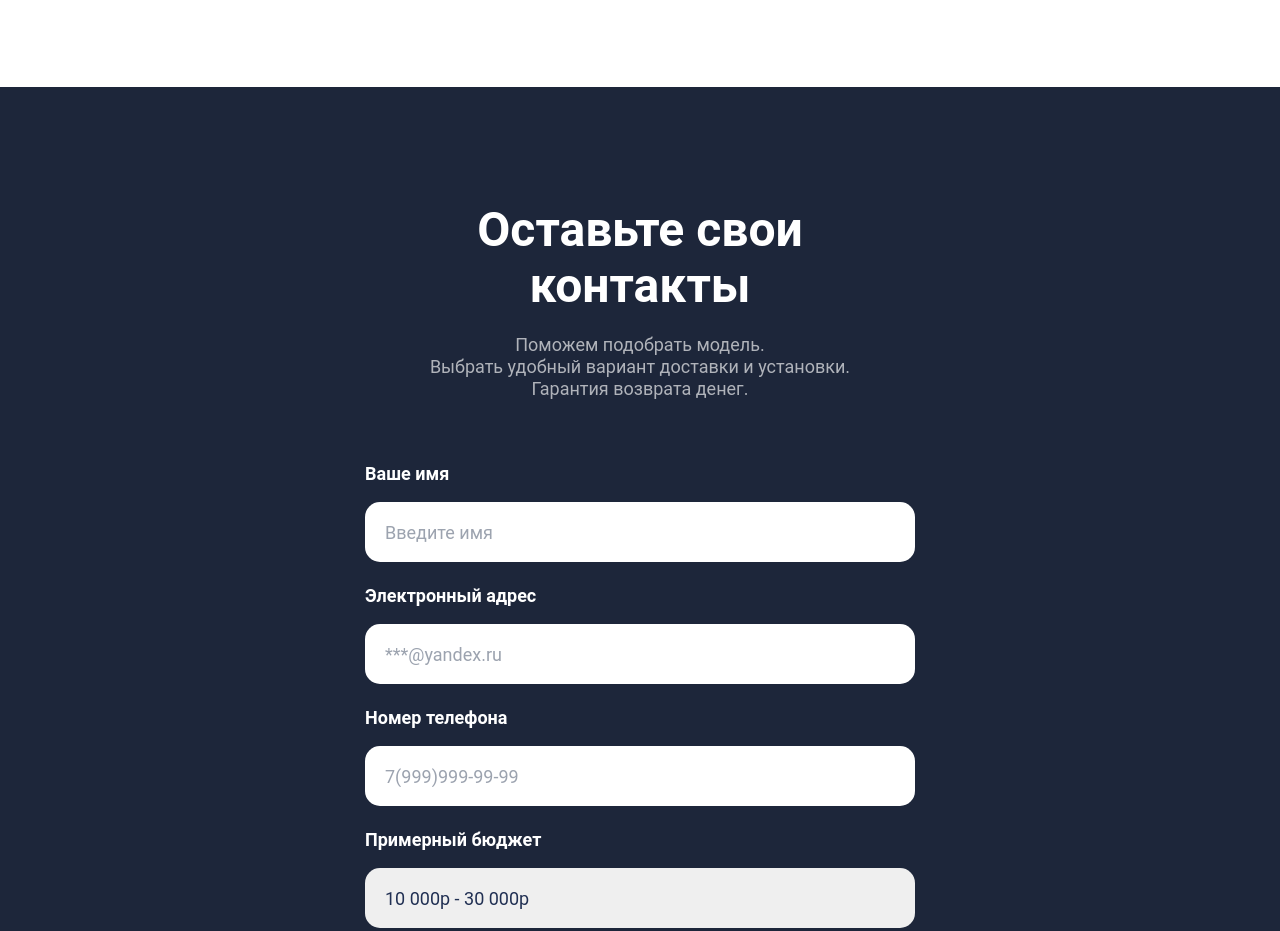
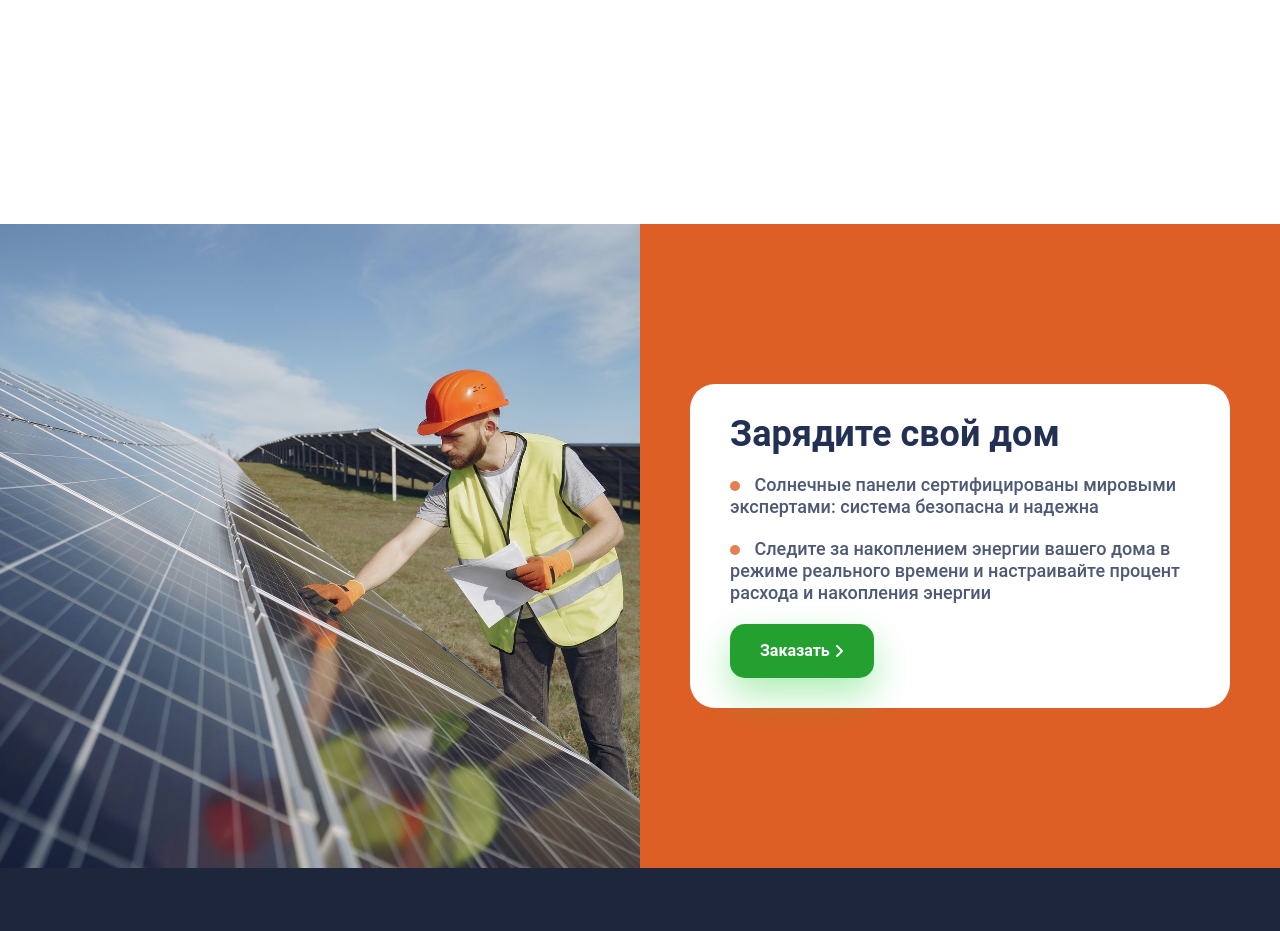
Before and after one commit to Musagigi/layout5, a website built with Vite: page src/index.html in a window 1280 px wide. Shown: the part 1508-2439 px from the top of the page. Built offline with nearby package versions, Linux system fonts and the light colour scheme.

Commit message:
сдлеал section promo, исправил features, about, header

```diff
--- a/src/css/main.css
+++ b/src/css/main.css
@@ -32,7 +32,7 @@
 	}
 
 	.flex-jb-ic {
-		@apply flex justify-between items-center;
+		@apply flex justify-evenly items-center;
 	}
 
 	.padding-md {
--- a/src/index.html
+++ b/src/index.html
@@ -10,7 +10,9 @@
 	</head>
 	<body class="overflow-x-hidden">
 		<div class="max-sm:max-w-none">
-			<header class="flex-jb-ic p-2.5 sticky top-[0] z-[1] bg-darkWhite md:p-5">
+			<header
+				class="flex items-center justify-between p-2.5 sticky top-[0] z-[1] bg-darkWhite md:p-5"
+			>
 				<img
 					class="h-5 md:h-[30px]"
 					src="/img/header/logo.svg"
@@ -24,7 +26,7 @@
 			</header>
 
 			<section
-				class="about flex flex-col-reverse items-center gap-5 padding-sm bg-about-setion bg-no-repeat bg-center bg-cover md:flex md:flex-row md:flex-jb-ic md:padding-md"
+				class="about flex flex-col-reverse items-center gap-5 padding-sm bg-about-section bg-no-repeat bg-center bg-cover md:flex md:flex-row md:flex-jb-ic md:padding-md"
 			>
 				<div
 					class="max-w-[550px] text-center animate-emergenceLeft md:text-left"
@@ -62,7 +64,9 @@
 					/>
 				</div>
 			</section>
-			<section class="features padding-sm md:padding-md">
+			<section
+				class="features padding-sm md:flex md:justify-evenly md:flex-wrap md:padding-md"
+			>
 				<div class="grid gap-[50px] grid-cols-ideal-[300px]">
 					<div
 						class="pt-[35px] pb-[25px] px-10 border border-borderColor rounded-[5px]"
@@ -114,7 +118,7 @@
 						</p>
 					</div>
 				</div>
-				<div class="my-5 border-b border-borderColor md:my-[50px]"></div>
+				<div class="w-full my-5 border-b border-borderColor md:my-[50px]"></div>
 				<div class="md:flex md:items-center">
 					<div class="mb-5 md:mb-0 md:mr-[10px]">
 						<h2 class="md:text-5xl">
@@ -228,7 +232,44 @@
 					</div>
 				</div>
 			</section>
-			<section class="promo"></section>
+			<section
+				class="promo mt-[50px] md:mt-[115px] md:flex md:flex-row-reverse md:justify-between"
+			>
+				<div class="bg-bgPromo py-[50px] px-[10px] md:py-[160px] md:px-[50px]">
+					<div
+						class="bg-white py-[30px] px-8 text-[20px] leading-[22px] font-medium rounded-[25px] md:px-10"
+					>
+						<h2 class="text-3xl md:text-4xl">Зарядите свой дом</h2>
+						<p class="mt-5 opacity-[0.8]">
+							<span
+								class="inline-block w-[10px] h-[10px] rounded-full mr-[10px] bg-bgPromo"
+							></span>
+							Солнечные панели сертифицированы мировыми экспертами: система
+							безопасна и надежна
+						</p>
+						<p class="mt-5 opacity-[0.8]">
+							<span
+								class="inline-block w-[10px] h-[10px] rounded-full mr-[10px] bg-bgPromo"
+							></span>
+							Следите за накоплением энергии вашего дома в режиме реального
+							времени и настраивайте процент расхода и накопления энергии
+						</p>
+						<button
+							class="btn-main text-base font-semibold px-[30px] flex items-center mx-auto mt-5 md:mx-0"
+						>
+							Заказать
+							<svg class="w-[10px] fill-white ml-1" viewBox="0 0 320 512">
+								<path
+									d="M278.6 233.4c12.5 12.5 12.5 32.8 0 45.3l-160 160c-12.5 12.5-32.8 12.5-45.3 0s-12.5-32.8 0-45.3L210.7 256 73.4 118.6c-12.5-12.5-12.5-32.8 0-45.3s32.8-12.5 45.3 0l160 160z"
+								/>
+							</svg>
+						</button>
+					</div>
+				</div>
+				<div
+					class="h-[500px] w-full bg-promo-section bg-center bg-cover bg-no-repeat md:w-1/2 md:h-auto md:shrink-0"
+				></div>
+			</section>
 			<section
 				class="form flex justify-center items-center text-center text-white bg-darkBlue padding-sm md:padding-md"
 			>
--- a/tailwind.config.js
+++ b/tailwind.config.js
@@ -25,7 +25,8 @@ module.exports = {
 		},
 		extend: {
 			backgroundImage: {
-				'about-setion': 'url("/img/main/back.png")'
+				'about-section': 'url("/img/main/back.png")',
+				'promo-section': 'url("/img/main/promo.jpg")'
 			},
 			keyframes: {
 				emergenceLeft: {
@@ -74,7 +75,8 @@ module.exports = {
 			bgFeaturesCardL: '#dc5e26',
 			bgFeaturesCardLShadow: 'rgb(221,95,38,0.3)',
 			bgFeaturesCardR: '#1D263A',
-			bgFeaturesCardRShadow: 'rgb(29,38,58,0.3)'
+			bgFeaturesCardRShadow: 'rgb(29,38,58,0.3)',
+			bgPromo: '#dd5f26',
 		},
 	},
 	plugins: [
```
